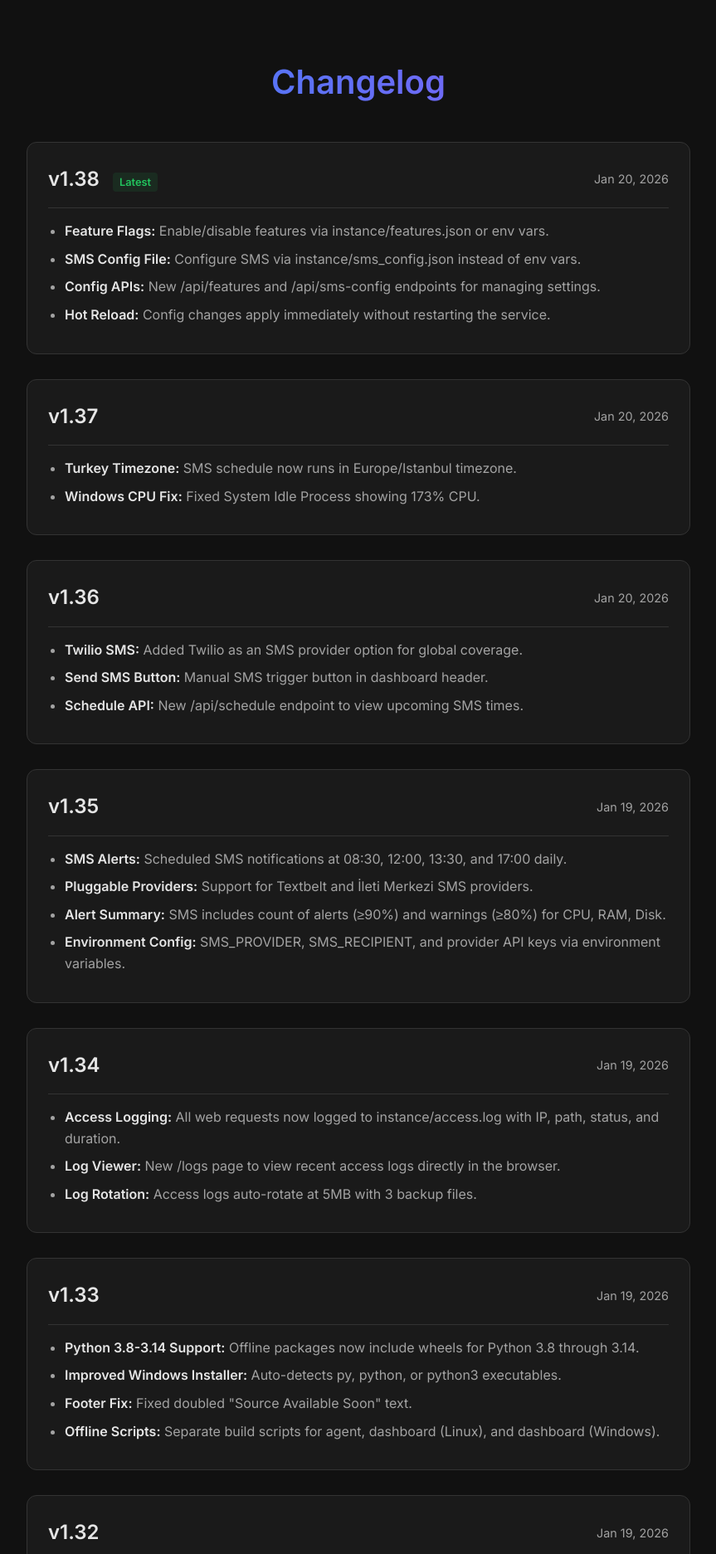
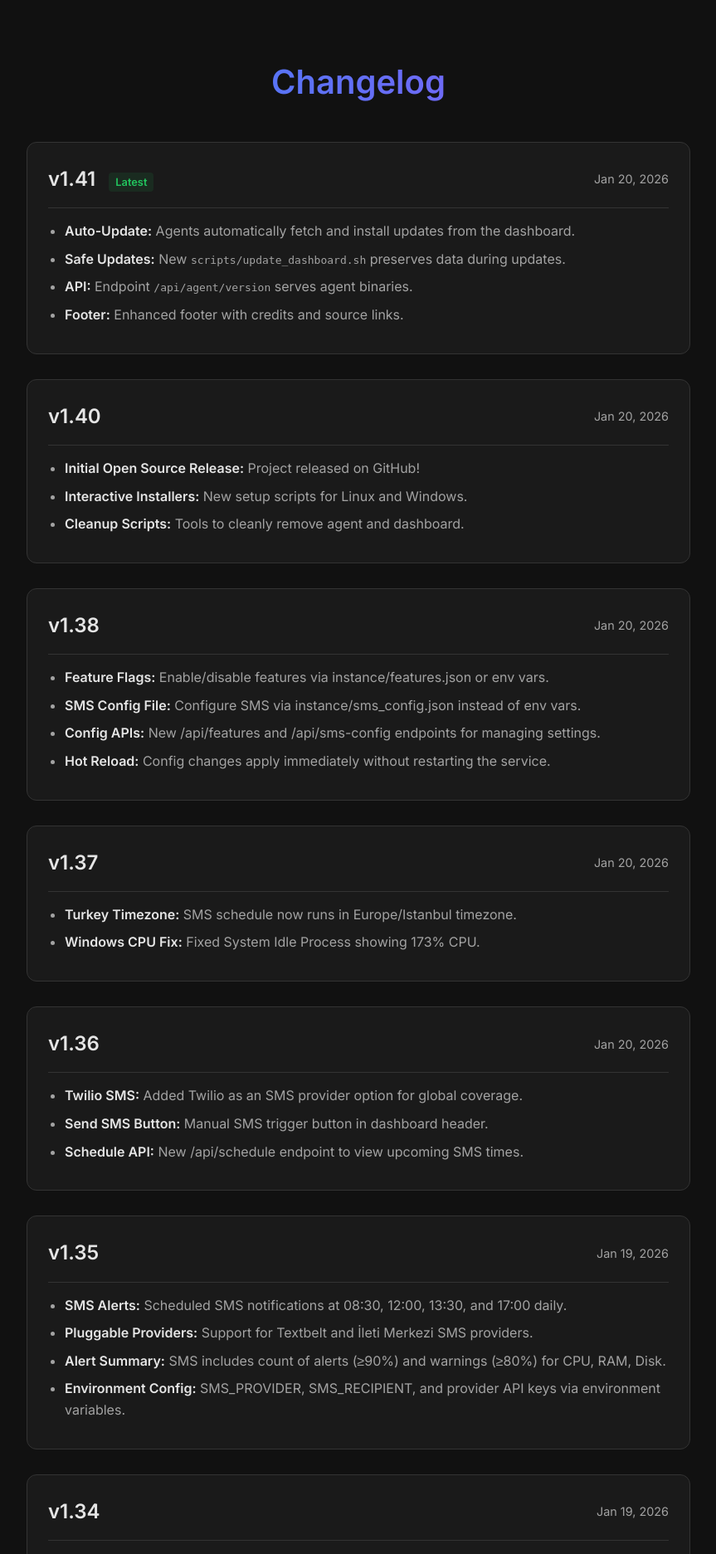
Before and after one commit to aydinguven/vm-monitor, a Flask app: page /changelog in a window 1280 px wide. Shown: the top 1873 px of the page at 83% size, without its empty margins (208-1071 px from the left). Run offline with Flask 3, Linux system fonts and the light colour scheme.

Commit message:
Docs: Manually update changelog.html for v1.41

```diff
--- a/dashboard/templates/changelog.html
+++ b/dashboard/templates/changelog.html
@@ -116,7 +116,34 @@
 
         <div class="version-card">
             <div class="version-header">
-                <div class="version-title">v1.38 <span class="badge current">Latest</span></div>
+                <div class="version-title">v1.41 <span class="badge current">Latest</span></div>
+                <span class="version-date">Jan 20, 2026</span>
+            </div>
+            <ul>
+                <li><strong>Auto-Update:</strong> Agents automatically fetch and install updates from the dashboard.
+                </li>
+                <li><strong>Safe Updates:</strong> New <code>scripts/update_dashboard.sh</code> preserves data during
+                    updates.</li>
+                <li><strong>API:</strong> Endpoint <code>/api/agent/version</code> serves agent binaries.</li>
+                <li><strong>Footer:</strong> Enhanced footer with credits and source links.</li>
+            </ul>
+        </div>
+
+        <div class="version-card">
+            <div class="version-header">
+                <div class="version-title">v1.40</div>
+                <span class="version-date">Jan 20, 2026</span>
+            </div>
+            <ul>
+                <li><strong>Initial Open Source Release:</strong> Project released on GitHub!</li>
+                <li><strong>Interactive Installers:</strong> New setup scripts for Linux and Windows.</li>
+                <li><strong>Cleanup Scripts:</strong> Tools to cleanly remove agent and dashboard.</li>
+            </ul>
+        </div>
+
+        <div class="version-card">
+            <div class="version-header">
+                <div class="version-title">v1.38</div>
                 <span class="version-date">Jan 20, 2026</span>
             </div>
             <ul>
```
